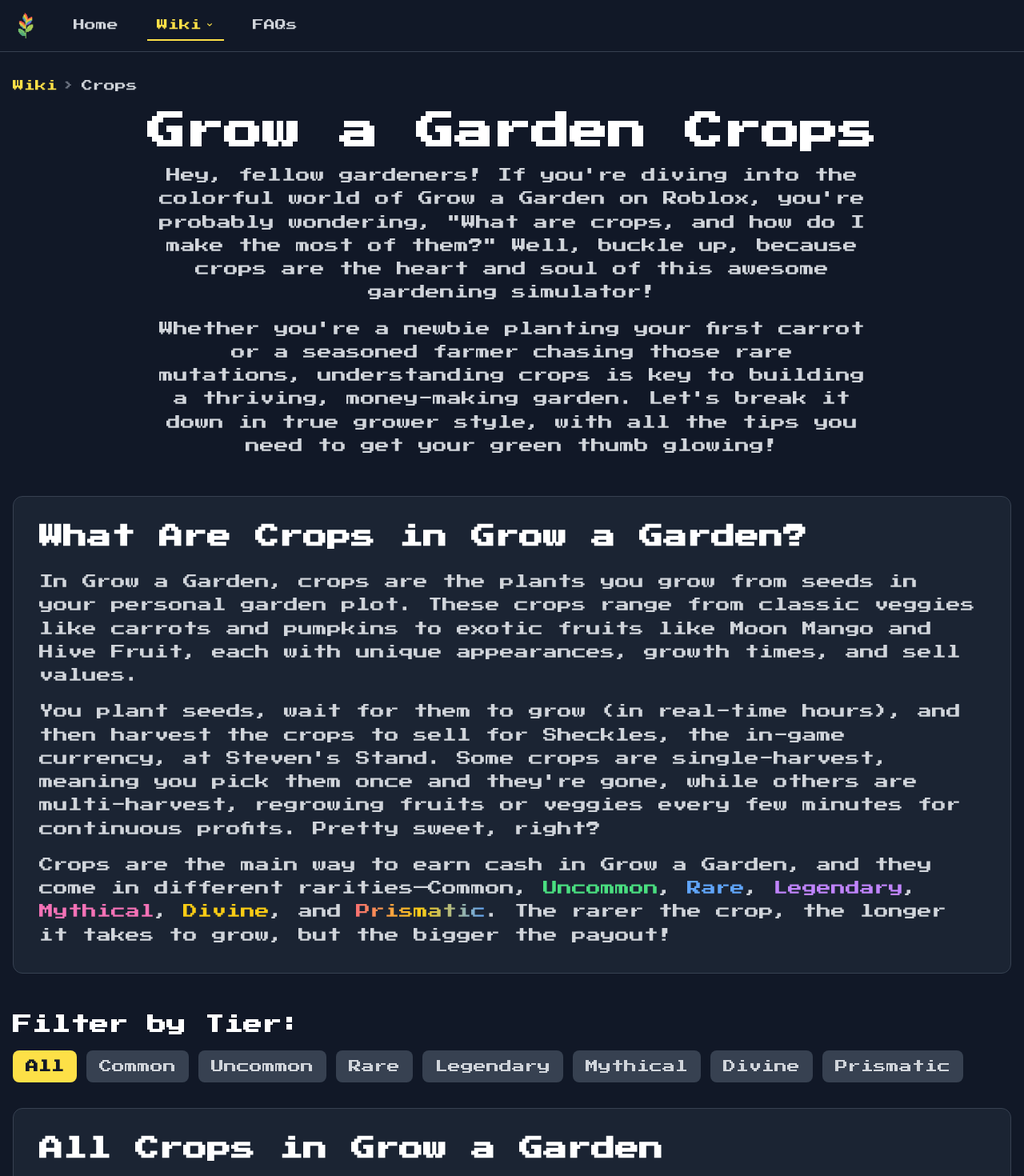
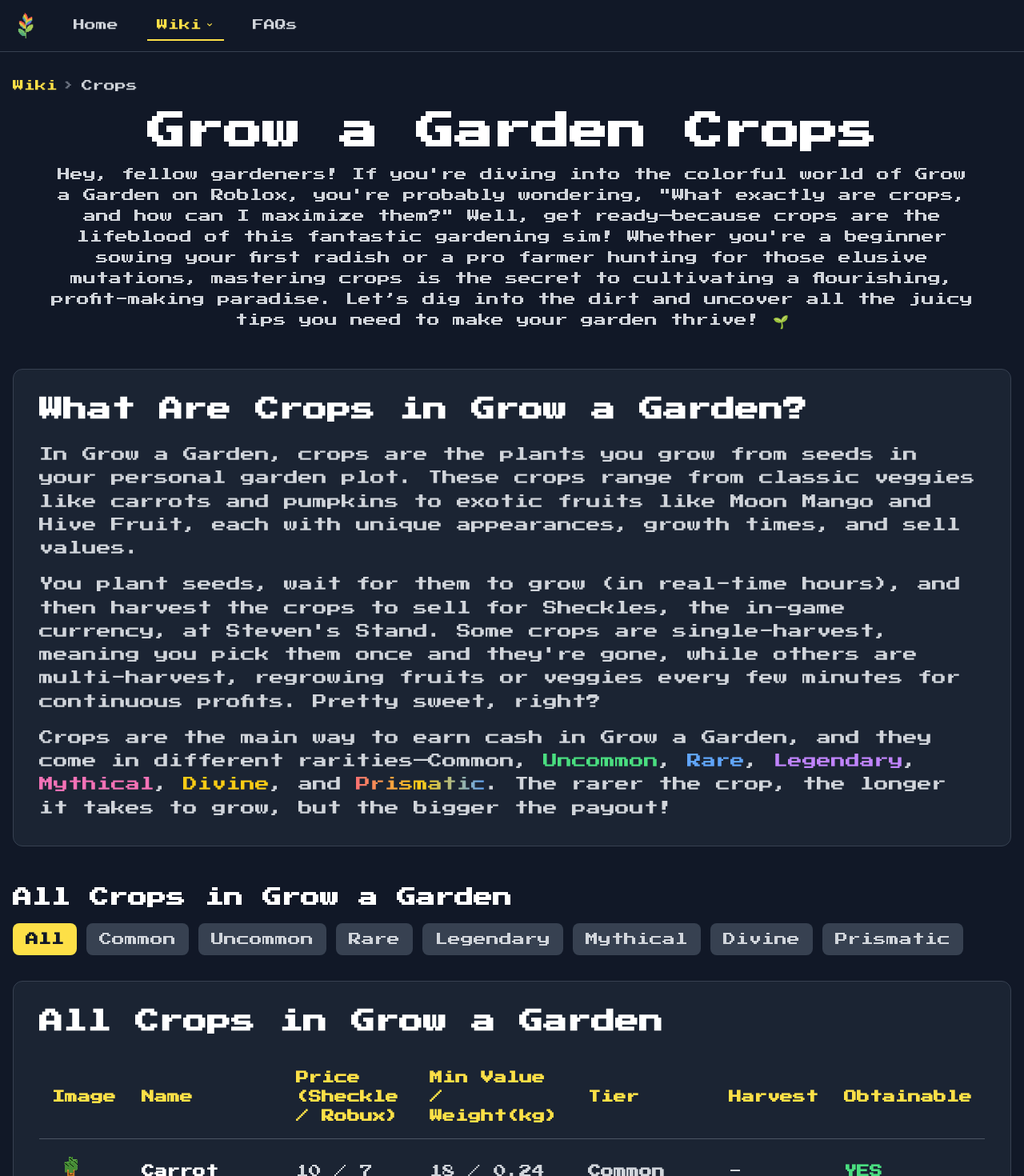
Before and after one commit to cha310/growagardencalculator, a React (Vite) app: page /crops in a window 1280 px wide. Shown: the top 1470 px of the page at 80% size. Built offline with nearby package versions, Linux system fonts and the light colour scheme.

Commit message:
crops youhua 1

```diff
--- a/src/components/CropsPage.tsx
+++ b/src/components/CropsPage.tsx
@@ -74,12 +74,9 @@
           <h1 className="text-5xl font-bold text-white mb-4">
             Grow a Garden Crops
           </h1>
-          <div className="max-w-4xl mx-auto text-gray-300 text-lg leading-relaxed">
+          <div className="max-w-6xl mx-auto text-gray-300 text-base leading-relaxed">
             <p className="mb-4">
-              Hey, fellow gardeners! If you're diving into the colorful world of Grow a Garden on Roblox, you're probably wondering, "What are crops, and how do I make the most of them?" Well, buckle up, because crops are the heart and soul of this awesome gardening simulator!
-            </p>
-            <p>
-              Whether you're a newbie planting your first carrot or a seasoned farmer chasing those rare mutations, understanding crops is key to building a thriving, money-making garden. Let's break it down in true grower style, with all the tips you need to get your green thumb glowing!
+              Hey, fellow gardeners! If you're diving into the colorful world of Grow a Garden on Roblox, you're probably wondering, "What exactly are crops, and how can I maximize them?" Well, get ready—because crops are the lifeblood of this fantastic gardening sim! Whether you're a beginner sowing your first radish or a pro farmer hunting for those elusive mutations, mastering crops is the secret to cultivating a flourishing, profit-making paradise. Let’s dig into the dirt and uncover all the juicy tips you need to make your garden thrive! 🌱
             </p>
           </div>
         </div>
@@ -102,7 +99,7 @@
 
         {/* Category Filter */}
         <div className="mb-8">
-          <h3 className="text-2xl font-bold text-white mb-4">Filter by Tier:</h3>
+          <h3 className="text-2xl font-bold text-white mb-4">All Crops in Grow a Garden </h3>
           <div className="flex flex-wrap gap-3">
             {categories.map(category => (
               <button
```
